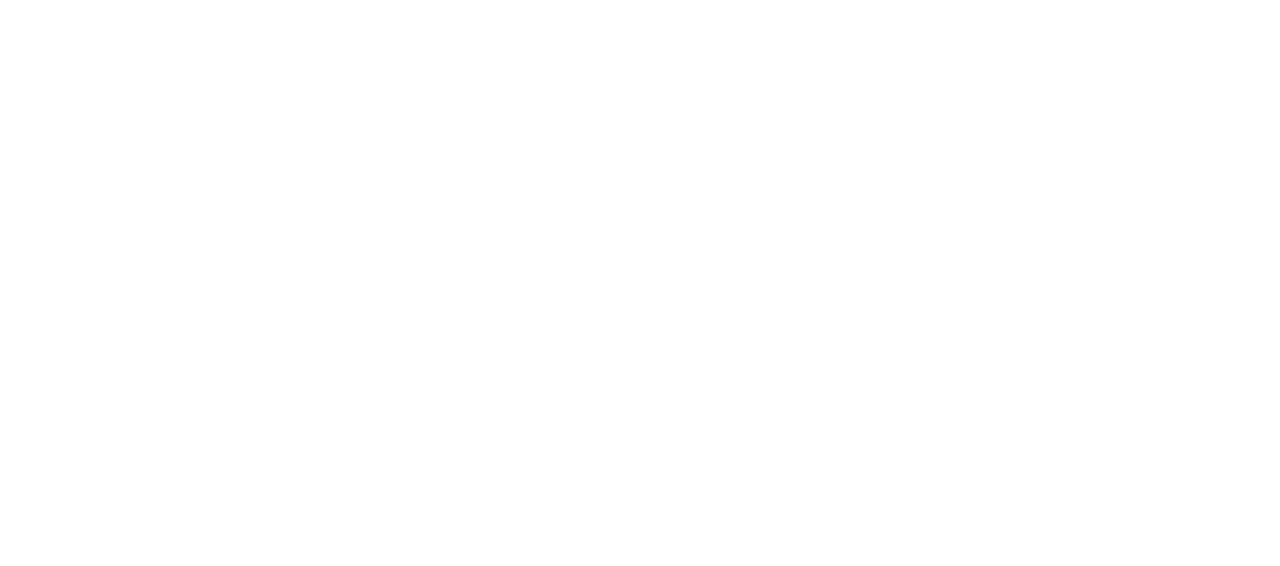
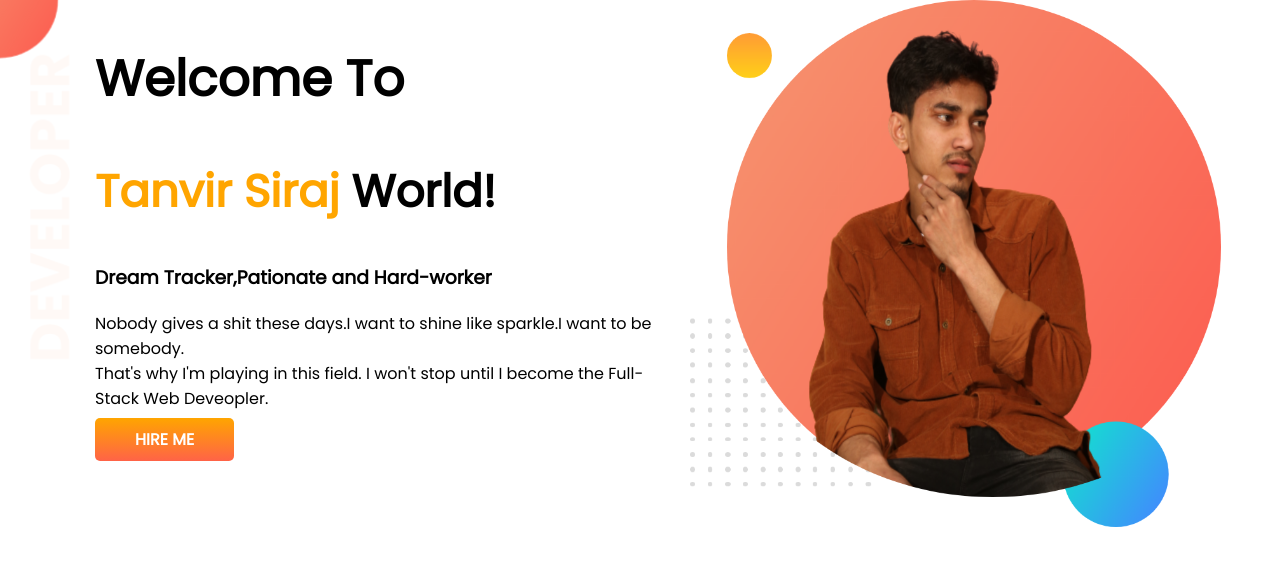
Before and after one commit to hasantanvir-eng/developer-portfolio-ex1, a plain HTML site: page index.html in a window 1280 px wide. Drawn offline with Linux system fonts and the light colour scheme.

Commit message:
1st section added

```diff
--- a/index.html
+++ b/index.html
@@ -6,9 +6,28 @@
     <meta http-equiv="X-UA-Compatible" content="IE=edge">
     <meta name="viewport" content="width=device-width, initial-scale=1.0">
     <title>Tanvir Portfolio Exercise-1</title>
+    <link rel="stylesheet" href="style.css">
+    <link rel="preconnect" href="https://fonts.googleapis.com">
+    <link rel="preconnect" href="https://fonts.gstatic.com" crossorigin>
+    <link href="https://fonts.googleapis.com/css2?family=Poppins&display=swap" rel="stylesheet">
 </head>
 
 <body>
+    <section class="flexible-container top-banner">
+        <div class="half-width">
+            <h1>Welcome To</h1>
+            <h2><span class="orange-color">Tanvir Siraj</span> World!</h2>
+            <h3>Dream Tracker,Pationate and Hard-worker</h3>
+            <p>Nobody gives a shit these days.I want to shine like sparkle.I want to be somebody.<br>
+                That's why I'm playing in this field. I won't stop until I become the Full-Stack Web Deveopler.</p>
+            <a class="button-hire-me" href="https://www.linkedin.com/in/md-tanvir-hasan-5a13a2216/">HIRE ME</a>
+
+
+        </div>
+        <div class="half-width">
+            <img src="images/tanvir-picture-with-bg.png" alt="">
+        </div>
+    </section>
 
 </body>
 
--- a/style.css
+++ b/style.css
@@ -0,0 +1,39 @@
+body{
+    font-family: 'Poppins', sans-serif;
+    margin: 0;
+}
+h1{
+    font-size: 50px;
+}
+h2{
+    font-size: 45px;
+}
+.orange-color{
+    color: orange;
+}
+.flexible-container{
+    display: flex;
+    padding-left: 90px;
+}
+.half-width{
+    width: 50%;
+    padding-left: 5px;
+}
+.half-width img{
+    width: 90%;
+}
+.button-hire-me{
+    text-decoration: none;
+    background-image: linear-gradient(orange,tomato);
+    color: white;
+    border-radius: 5px;
+    padding: 10px 40px;
+    font-weight: 700;
+}
+.top-banner{
+    background-image: url(images/top-banner.png);
+    background-repeat: no-repeat;
+    background-position: left-top;
+
+
+}
```
